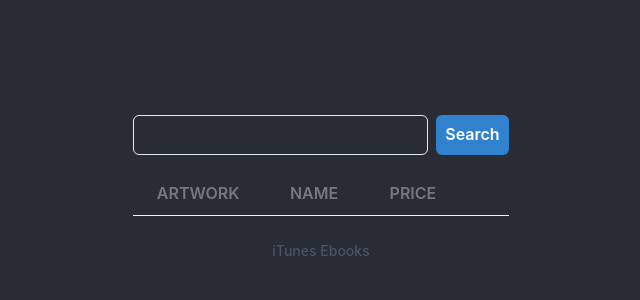
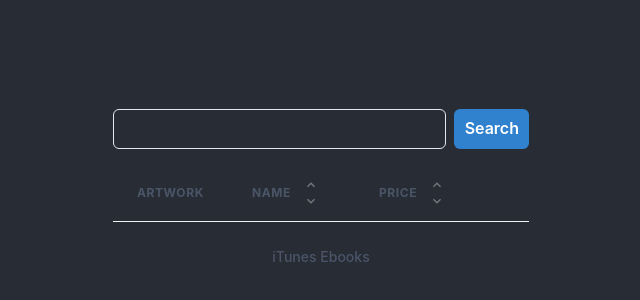
Before and after one commit to aldiii/warsawjs-workshop-52-itunes, a React (Create React App) app: page / in a window 1280 px wide. Shown: the part 208-508 px from the top of the page, without its empty margins (319-959 px from the left). Built offline with nearby package versions, Linux system fonts and the light colour scheme.

Commit message:
ascending and descending sort and chakra-ui icons

```diff
--- a/package.json
+++ b/package.json
@@ -3,6 +3,7 @@
     "version": "0.1.0",
     "private": true,
     "dependencies": {
+        "@chakra-ui/icons": "^1.0.5",
         "@chakra-ui/react": "^1.3.3",
         "@emotion/react": "^11.1.5",
         "@emotion/styled": "^11.1.5",
--- a/src/itunesTable/ItunesTable.js
+++ b/src/itunesTable/ItunesTable.js
@@ -1,5 +1,6 @@
 import {
     Button,
+    Flex,
     Image,
     Table,
     TableCaption,
@@ -9,60 +10,108 @@ import {
     Thead,
     Tr,
 } from '@chakra-ui/react';
+import {
+    ArrowUpDownIcon,
+    ChevronUpIcon,
+    ChevronDownIcon,
+} from '@chakra-ui/icons';
 import { DescriptionModal } from '../descriptionModal';
 import { useState } from 'react';
 
-function sortTable(sortedField, results) {
-    if (sortedField) {
-        return results.sort((a, b) => {
-            if (a[sortedField] < b[sortedField]) return -1;
-            else if (a[sortedField] < b[sortedField]) return 1;
+function sortTable(sortSettings, results) {
+    if (sortSettings) {
+        console.log('sorting ...');
+        const { sortedField, sortDirection } = sortSettings;
+        const direction = sortDirection === 'asc' ? 1 : -1;
+        console.log(direction);
+        const sortedTable = results.sort((a, b) => {
+            if (a[sortedField] < b[sortedField]) return -1 * direction;
+            else if (a[sortedField] > b[sortedField]) return 1 * direction;
             else return 0;
         });
+        console.log(sortedTable);
+        return sortedTable;
     } else {
         return [...results];
     }
 }
 
 export function ItunesTable({ results }) {
-    const [sortedField, setSortedField] = useState('');
-    const sortedResults = sortTable(sortedField, results);
-    console.log(sortedResults);
+    const [sortSettings, setSortSettings] = useState(null);
+
     return (
         <Table variant="simple">
             <TableCaption>iTunes Ebooks</TableCaption>
             <Thead>
                 <Tr>
+                    <Th>Artwork</Th>
                     <Th>
-                        <Button colorScheme="whiteAlpha" variant="link" sx={{ textTransform:"uppercase" }}>
-                            Artwork
-                        </Button>
-                    </Th>
-                    <Th>
+                        <Flex align="center">
+                            Name
+                            <Flex direction="column">
                                 <Button
+                                    onClick={() => {
+                                        setSortSettings({
+                                            sortedField: 'trackName',
+                                            sortDirection: 'asc',
+                                        });
+                                    }}
                                     colorScheme="whiteAlpha"
                                     variant="link"
-                            onClick={() => setSortedField('trackName')}
-                            sx={{ textTransform:"uppercase" }}
                                 >
-                            Name
+                                    <ChevronUpIcon />
                                 </Button>
+                                <Button
+                                    onClick={() => {
+                                        setSortSettings({
+                                            sortedField: 'trackName',
+                                            sortDirection: 'desc',
+                                        });
+                                    }}
+                                    colorScheme="whiteAlpha"
+                                    variant="link"
+                                >
+                                    <ChevronDownIcon />
+                                </Button>
+                            </Flex>
+                        </Flex>
                     </Th>
                     <Th isNumeric>
+                        <Flex align="center">
+                            Price
+                            <Flex direction="column">
                                 <Button
+                                    onClick={() => {
+                                        setSortSettings({
+                                            sortedField: 'price',
+                                            sortDirection: 'asc',
+                                        });
+                                    }}
                                     colorScheme="whiteAlpha"
                                     variant="link"
-                            onClick={() => setSortedField('price')}
-                            sx={{ textTransform:"uppercase" }}
                                 >
-                            Price
+                                    <ChevronUpIcon />
                                 </Button>
+                                <Button
+                                    onClick={() => {
+                                        setSortSettings({
+                                            sortedField: 'price',
+                                            sortDirection: 'desc',
+                                        });
+                                    }}
+                                    colorScheme="whiteAlpha"
+                                    variant="link"
+                                >
+                                    <ChevronDownIcon />
+                                </Button>
+                            </Flex>
+                        </Flex>
                     </Th>
                     <Th></Th>
                 </Tr>
             </Thead>
             <Tbody>
-                {sortedResults.map((result) => (
+                {sortTable(sortSettings, results).map((result) => (
                     <Tr key={result.trackId}>
                         <Td>
                             <Image src={result.artworkUrl60} />
```
Also changed, not shown: 1 other file (tests, documents, lock files or other folders). Lines whose indentation alone changed are shown as unchanged.
